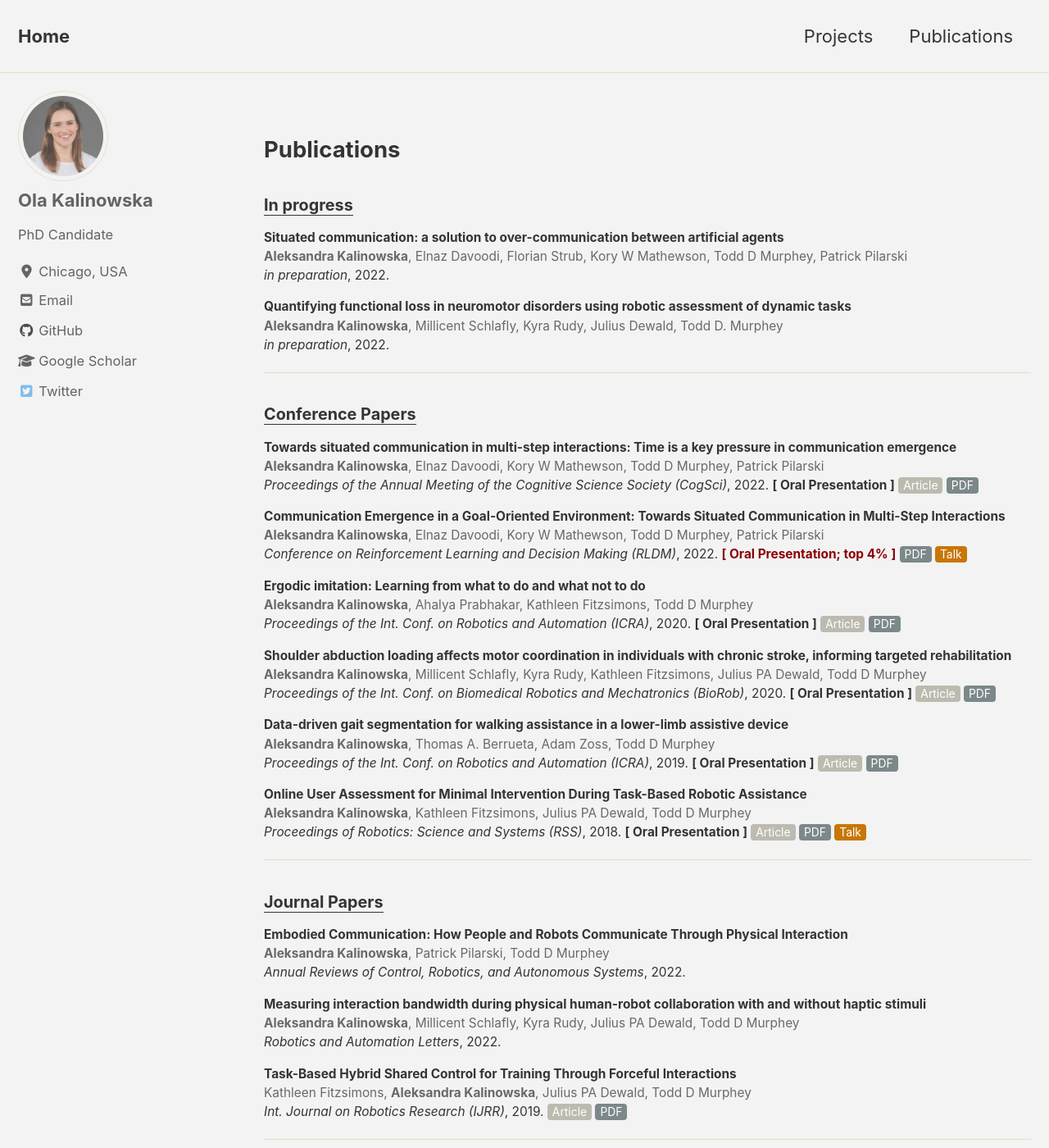
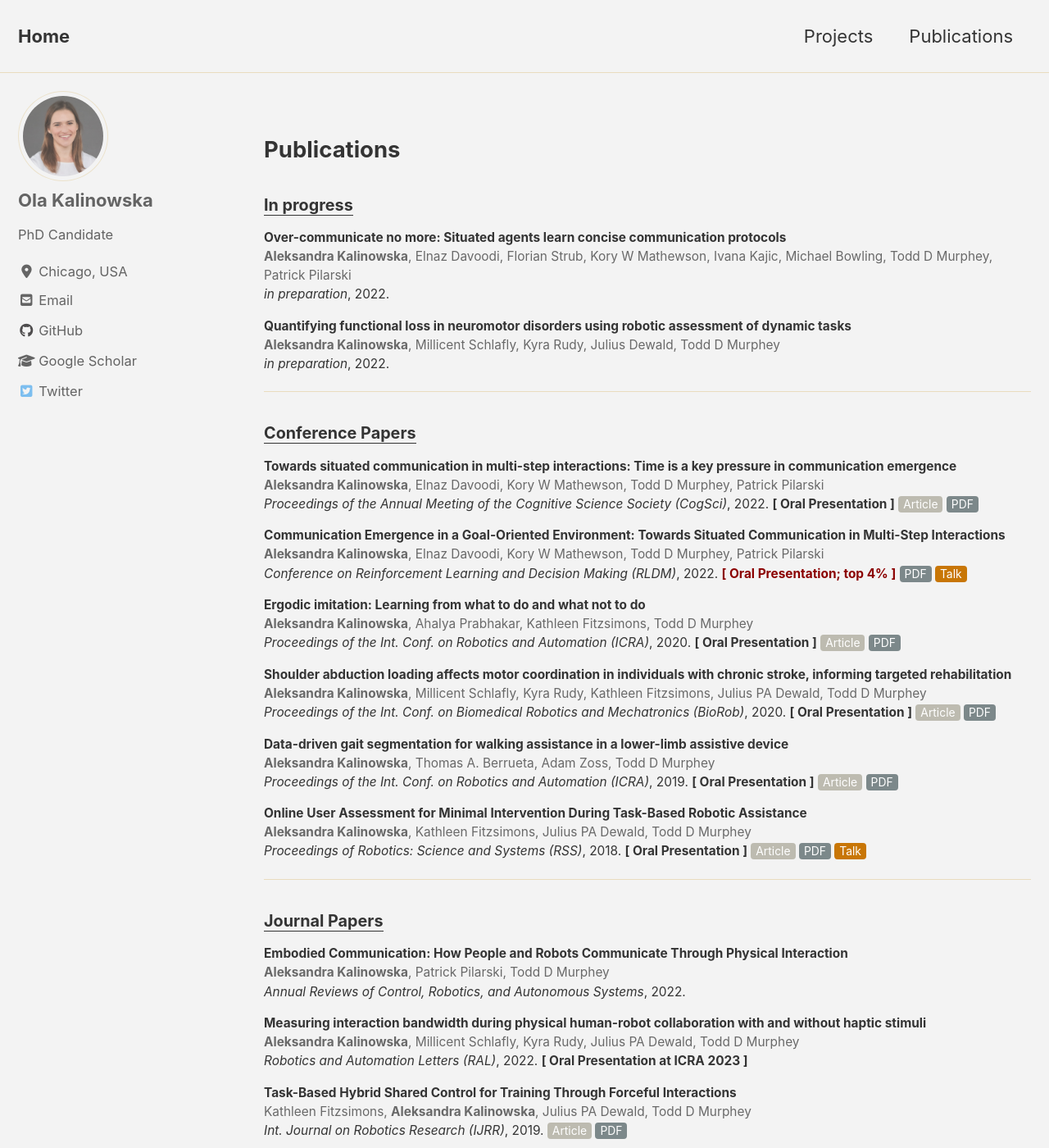
Before and after one commit to olakali/olakali.github.io, a Jekyll site: the page built from _pages/publications.html, in a window 1280 px wide and 1400 px high. Shown: the whole window at 82% size. Built offline with Jekyll 4.4.1, drawn with Linux system fonts in a browser that asks for light colours; cached includes are drawn as plain includes; nearby versions of some CDN libraries.

Commit message:
jair updates

```diff
--- a/_pages/projects.html
+++ b/_pages/projects.html
@@ -51,8 +51,8 @@ classes: wide
   <img src="/assets/images/conceptual_emecom.png" style="height:250px">
   <br><br>
 
-  <p style="font-size:70%"><b>Situated communication: a solution to over-communication between artificial agents</b>
-    <br><span style="color:#696969"><b>Aleksandra Kalinowska</b>, Elnaz Davoodi, Florian Strub, Kory W Mathewson, Todd D Murphey, Patrick Pilarski</span>
+  <p style="font-size:70%"><b>Over-communicate no more: Situated agents learn concise communication protocols</b>
+    <br><span style="color:#696969"><b>Aleksandra Kalinowska</b>, Elnaz Davoodi, Florian Strub, Kory W Mathewson, Ivana Kajic, Michael Bowling, Todd D Murphey, Patrick Pilarski</span>
     <br><i>in preparation</i>, 2022.</p>
 
   <p style="font-size:70%"><b>Towards situated communication in multi-step interactions: Time is a key pressure in communication emergence</b>
@@ -87,7 +87,7 @@ classes: wide
       <br><i>in preparation</i>, 2022.</p>
     <p style="font-size:70%"><b>Measuring interaction bandwidth during physical human-robot collaboration with and without haptic stimuli</b>
       <br><span style="color:#696969"><b>Aleksandra Kalinowska</b>, Millicent Schlafly, Kyra Rudy, Julius PA Dewald, Todd D Murphey</span>
-      <br><i>Robotics and Automation Letters</i>, 2022.</p>
+      <br><i>Robotics and Automation Letters (RAL)</i>, 2022. <span style="font-weight:bold">[ Oral Presentation at ICRA 2023 ]</span> </p>
       <!-- <a href="https://ieeexplore.ieee.org/document/9224454" style="font-size:90%"><button class="button button2">Article</button></a>
       <a href="/assets/pdfs/2020BIOROBKaRuScFiDeMu.pdf" style="font-size:90%"><button class="button button3">PDF</button></a></p> -->
     <p style="font-size:70%"><b>Shoulder abduction loading affects motor coordination in individuals with chronic stroke, informing targeted rehabilitation</b>
--- a/_pages/publications.html
+++ b/_pages/publications.html
@@ -46,12 +46,12 @@ classes: wide
 
   <h3 style="font-size:90%"><u>In progress</u></h3>
 
-  <p style="font-size:70%"><b>Situated communication: a solution to over-communication between artificial agents</b>
-    <br><span style="color:#696969"><b>Aleksandra Kalinowska</b>, Elnaz Davoodi, Florian Strub, Kory W Mathewson, Todd D Murphey, Patrick Pilarski</span>
+  <p style="font-size:70%"><b>Over-communicate no more: Situated agents learn concise communication protocols</b>
+    <br><span style="color:#696969"><b>Aleksandra Kalinowska</b>, Elnaz Davoodi, Florian Strub, Kory W Mathewson, Ivana Kajic, Michael Bowling, Todd D Murphey, Patrick Pilarski</span>
     <br><i>in preparation</i>, 2022.</p>
 
   <p style="font-size:70%"><b>Quantifying functional loss in neuromotor disorders using robotic assessment of dynamic tasks</b>
-    <br><span style="color:#696969"><b>Aleksandra Kalinowska</b>, Millicent Schlafly, Kyra Rudy, Julius Dewald, Todd D. Murphey</span>
+    <br><span style="color:#696969"><b>Aleksandra Kalinowska</b>, Millicent Schlafly, Kyra Rudy, Julius Dewald, Todd D Murphey</span>
     <br><i>in preparation</i>, 2022.</p>
 
 <hr>
@@ -113,7 +113,7 @@ classes: wide
       <a href="/assets/bibs/BerruetaNComms2022.bib" style="font-size:90%"><button class="button button1">BibTeX</button></a></p> -->
     <p style="font-size:70%"><b>Measuring interaction bandwidth during physical human-robot collaboration with and without haptic stimuli</b>
       <br><span style="color:#696969"><b>Aleksandra Kalinowska</b>, Millicent Schlafly, Kyra Rudy, Julius PA Dewald, Todd D Murphey</span>
-      <br><i>Robotics and Automation Letters</i>, 2022.</p>
+      <br><i>Robotics and Automation Letters (RAL)</i>, 2022. <span style="font-weight:bold">[ Oral Presentation at ICRA 2023 ]</span> </p>
       <!-- <a href="https://journals.sagepub.com/doi/full/10.1177/0278364920933654" style="font-size:90%"><button class="button button2">Article</button></a>
       <a href="/assets/pdfs/2020IJRRFiKaDeMu.pdf" style="font-size:90%"><button class="button button3">PDF</button></a> </p> -->
     <p style="font-size:70%"><b>Task-Based Hybrid Shared Control for Training Through Forceful Interactions</b>
```
